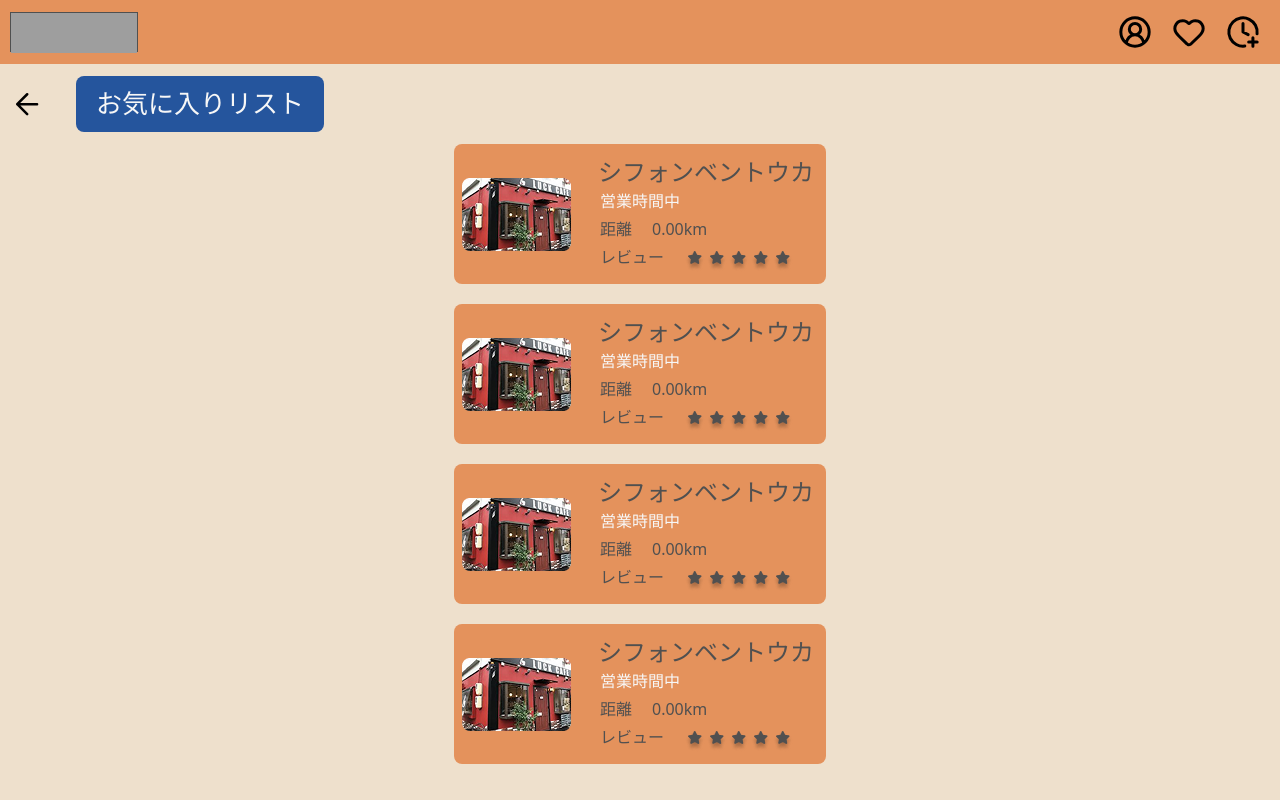
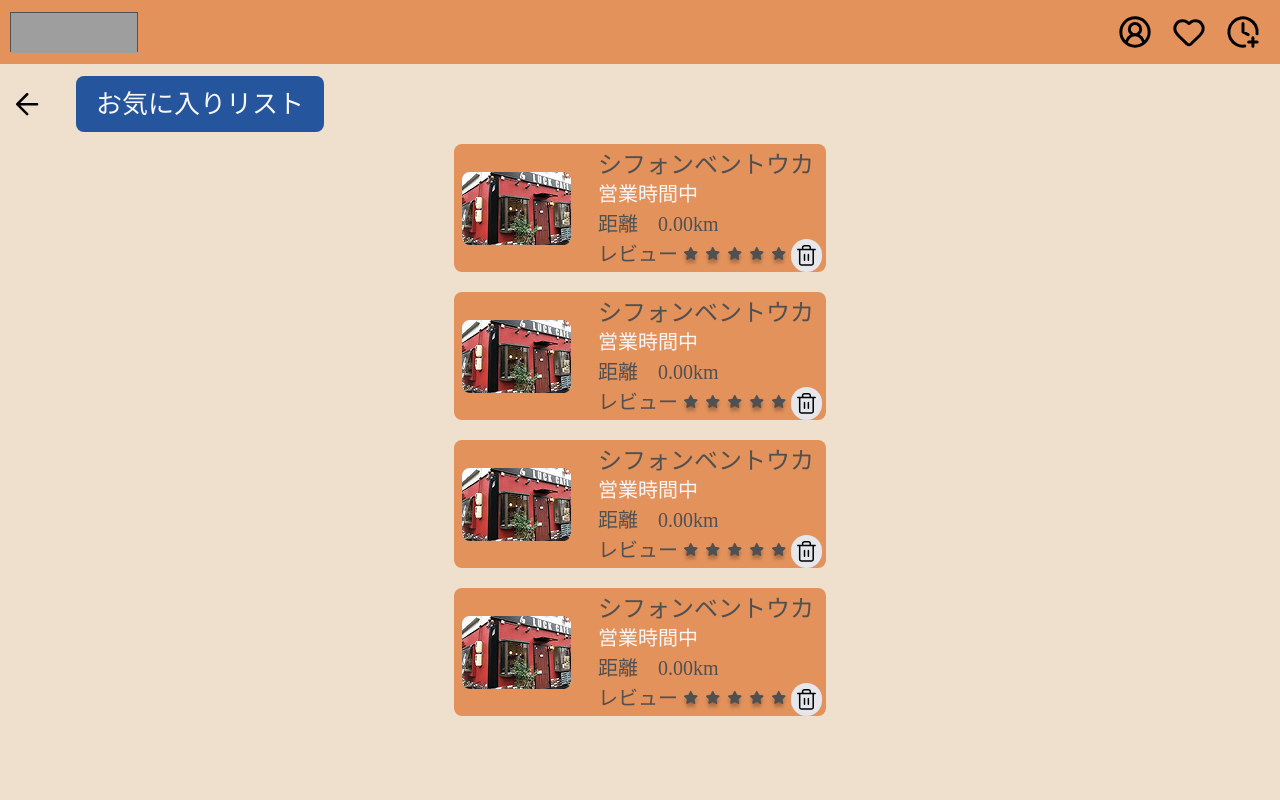
Before and after one commit to vantan-production/OutingSuggestionApp, a Next.js app in the folder frontend/src/: page /favorite in a window 1280 px wide. Built offline with nearby package versions, Linux system fonts and the light colour scheme; grey boxes are pictures that could not be loaded; a web font is replaced by a local one.

Commit message:
[add]favorite-listコンポーネント作成（削除ボタンを追加） [fix]store-list文字とカードのサイズを調整

```diff
--- /dev/null
+++ b/frontend/src/components/favorite-list.tsx
@@ -0,0 +1,15 @@
+import StoreList from "./store-list";
+
+function FavoriteList(){
+    return(
+        <div className="relative">
+            <StoreList/>
+
+            <button className="absolute bg-gray-200 p-1.5 rounded-5 bottom-5 right-1">
+                <img src="/images/delete-btn.svg" alt="" />
+            </button>
+        </div>
+    );
+}
+
+export default FavoriteList;
--- a/frontend/src/components/store-list.tsx
+++ b/frontend/src/components/store-list.tsx
@@ -4,20 +4,20 @@
 function StoreList() {
   return (
   <div className="pb-5">
-    <div className="bg-orange flex w-93 h-35 rounded-lg items-center justify-between p-2 text-black">
+    <div className="bg-orange flex w-93 h-32 rounded-lg items-center justify-between p-2 text-black">
       <div><img src="/images/store-list-image.png" alt="store-image" /></div>
       <div>
         <div className="w-55 h-8 overflow-hidden">
           <h2 className="h2 ">シフォンベントウカリーズ</h2>
         </div>
-        <p className="text-white p-0.5">営業時間中</p>
-        <div className="flex p-0.5">
+        <p className="h4 text-white">営業時間中</p>
+        <div className="h4 flex">
           <p className="mr-5">距離</p>
           <p>0.00km</p>
         </div>
-        <div className="flex p-0.5">
-          <div className="mr-5">レビュー</div>
-          <ul className="flex pt-1.5">
+        <div className="flex">
+          <div className="h4 mr-0.5">レビュー</div>
+          <ul className="flex pt-2">
             <li><img src="/images/black-star.png" alt="review-star" /></li>
             <li><img src="/images/black-star.png" alt="review-star" /></li>
             <li><img src="/images/black-star.png" alt="review-star" /></li>
--- a/frontend/src/src/app/favorite/page.tsx
+++ b/frontend/src/src/app/favorite/page.tsx
@@ -1,6 +1,6 @@
 "use client";
 import { useRouter } from "next/navigation";
-import StoreList from "../../../components/store-list";
+import FavoriteList from "../../../components/favorite-list";
 import Header from "../../../components/guestHeader";
 
 function FavoriteForm() {
@@ -21,10 +21,10 @@ function FavoriteForm() {
                 </div>
                 <section className="flex flex-col items-center">
                     {/* 後で変数出力に切り替え */}
-                    <StoreList></StoreList>
-                    <StoreList></StoreList>
-                    <StoreList></StoreList>
-                    <StoreList></StoreList>
+                    <FavoriteList/>
+                    <FavoriteList/>
+                    <FavoriteList/>
+                    <FavoriteList/>
                 </section>
             </main>
 
```
Also changed, not shown: frontend/src/public/images/delete-btn.svg (added).
